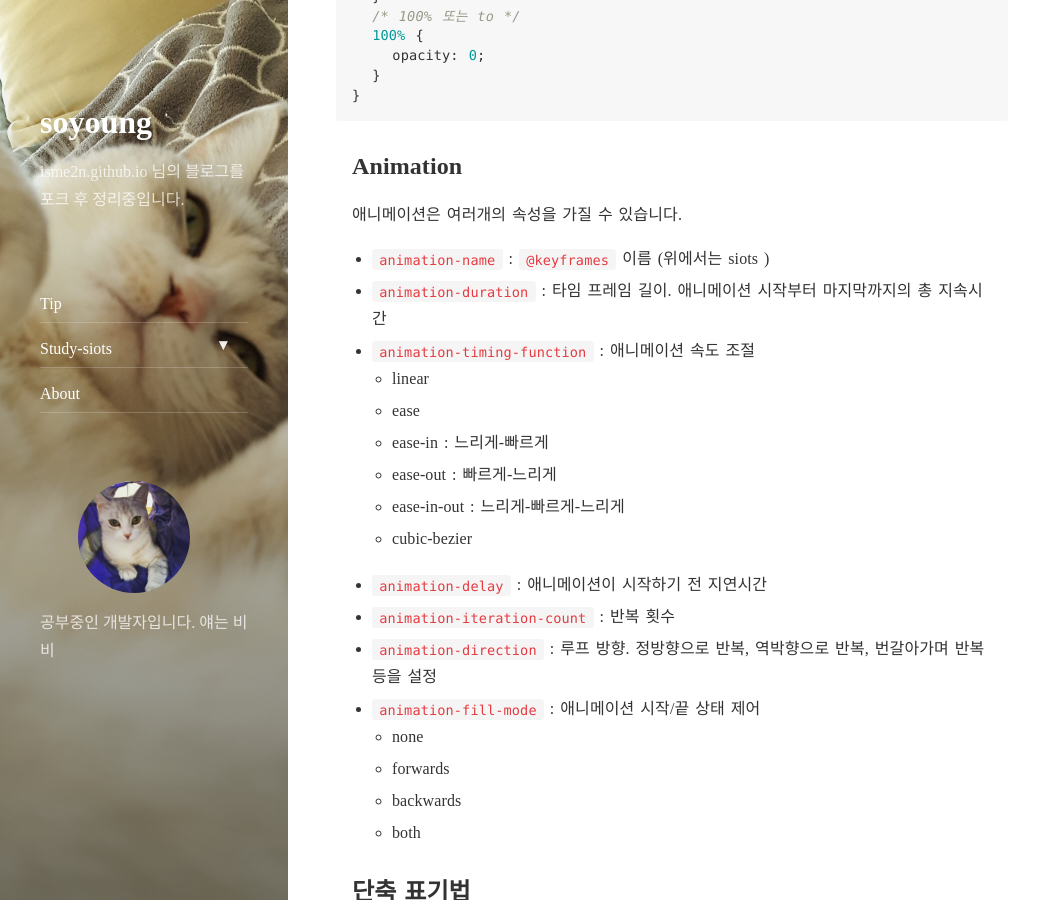
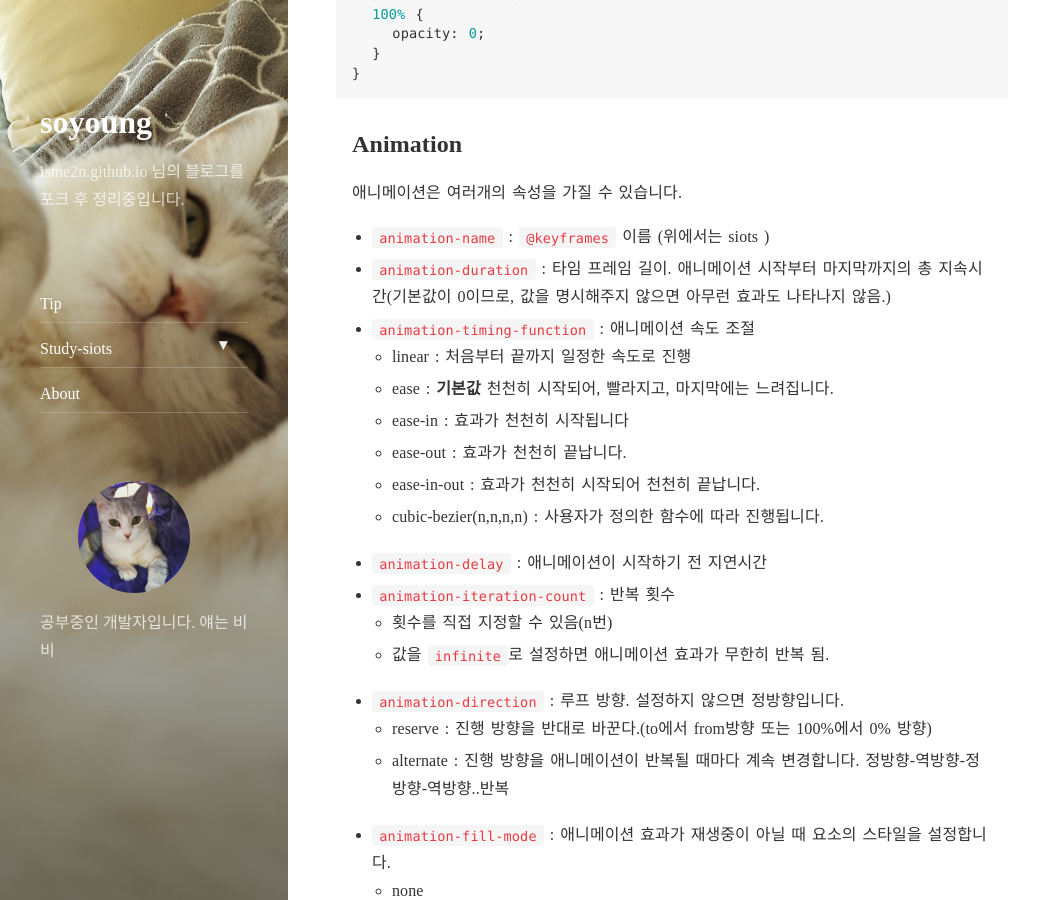
Before and after one commit to ellie-shim/ellie-shim.github.io, a Jekyll site: the page built from _posts/2019-01-29-siots-topic-translate-animation-.markdown, in a window 1280 px wide and 900 px high, scrolled down 3733 px. Shown: the whole window, without its empty margins (0-1048 px from the left). Built offline with Jekyll 4.4.1, drawn with Linux system fonts in a browser that asks for light colours; nearby versions of some CDN libraries; comment, search, counter and statistics services are not loaded; some of the changed text lies outside the part shown.

Commit message:
이미지 링크 수정

```diff
--- a/_posts/2019-01-29-siots-topic-translate-animation-.markdown
+++ b/_posts/2019-01-29-siots-topic-translate-animation-.markdown
@@ -33,11 +33,11 @@ CSS3에서는 `transform` 속성을 사용하여 요소의 스타일을 자유
 	<tbody>
 		<tr>
 			<th>속성</th>
-			<th><img alt="ie" class="icon" src="/img/icon-ie.png"></th>
-			<th><img alt="chrome" class="icon" src="/img/icon-chrome.png"></th>
-			<th><img alt="firefox" class="icon" src="/img/icon-firefox.png"></th>
-			<th><img alt="safari" class="icon" src="/img/icon-safari.png"></th>
-			<th><img alt="opera" class="icon" src="/img/icon-opera.png"></th>
+			<th><img alt="ie" class="icon" src="https://github.com/bbgrams/bbgrams.github.io/blob/master/assets/img//icon-ie.png"></th>
+			<th><img alt="chrome" class="icon" src="https://github.com/bbgrams/bbgrams.github.io/blob/master/assets/img//icon-chrome.png"></th>
+			<th><img alt="firefox" class="icon" src="https://github.com/bbgrams/bbgrams.github.io/blob/master/assets/img//icon-firefox.png"></th>
+			<th><img alt="safari" class="icon" src="https://github.com/bbgrams/bbgrams.github.io/blob/master/assets/img//icon-safari.png"></th>
+			<th><img alt="opera" class="icon" src="https://github.com/bbgrams/bbgrams.github.io/blob/master/assets/img//icon-opera.png"></th>
 		</tr>
 		<tr>
 			<td>
@@ -79,20 +79,16 @@ CSS 속성을 변경할 때, 변경이 즉시 영향을 미치게 하는 대신
 
 ## 속성
 
-- `transition`
-  - 단축 표기법으로 아래의 속성들을 한 줄에 정의할 수 있음
-- `transition-delay`
-  - 전환 효과가 나타나기 전까지의 지연 시간
-- `transition-duration`
-  - transition이 일어나는 지속 시간을 명시합니다.
+- `transition` : 단축 표기법으로 아래의 속성들을 한 줄에 정의할 수 있음
+- `transition-delay` : 전환 효과가 나타나기 전까지의 지연 시간
+- `transition-duration` : transition이 일어나는 지속 시간을 명시합니다.
 - `transition-property`
 
   - transition을 적용해야 하는 CSS속성의 이름을 명시합니다. 여기에 나열 된 속성들만 transition하는 동안 움직입니다.
   - 나열되지않은 속성의 변화는 보통 때와 같이 즉시 일어납니다.
   - `all`이라는 값을 주면 적용되는 모든 변화가 선택됩니다.
 
-- `transition-timing-function`
-  - transition의 속도를 조절합니다
+- `transition-timing-function` : transition의 속도를 조절합니다
   - ease : **기본값**, 전환효과가 천천히 시작되어, 빨라지고, 마지막엔 다시 느려짐
   - linear : 일정한 속도로 진행
   - ease-in : 전환효과가 느리게 시작함
@@ -135,11 +131,11 @@ CSS 속성을 변경할 때, 변경이 즉시 영향을 미치게 하는 대신
 	<tbody>
 		<tr>
 			<th style="width: 25%;">속성</th>
-			<th><img alt="ie" class="icon" src="/img/icon-ie.png"></th>
-			<th><img alt="chrome" class="icon" src="/img/icon-chrome.png"></th>
-			<th><img alt="firefox" class="icon" src="/img/icon-firefox.png"></th>
-			<th><img alt="safari" class="icon" src="/img/icon-safari.png"></th>
-			<th><img alt="opera" class="icon" src="/img/icon-opera.png"></th>
+			<th><img alt="ie" class="icon" src="https://github.com/bbgrams/bbgrams.github.io/blob/master/assets/img//icon-ie.png"></th>
+			<th><img alt="chrome" class="icon" src="https://github.com/bbgrams/bbgrams.github.io/blob/master/assets/img//icon-chrome.png"></th>
+			<th><img alt="firefox" class="icon" src="https://github.com/bbgrams/bbgrams.github.io/blob/master/assets/img//icon-firefox.png"></th>
+			<th><img alt="safari" class="icon" src="https://github.com/bbgrams/bbgrams.github.io/blob/master/assets/img//icon-safari.png"></th>
+			<th><img alt="opera" class="icon" src="https://github.com/bbgrams/bbgrams.github.io/blob/master/assets/img//icon-opera.png"></th>
 		</tr>
 		<tr>
 			<td>
@@ -206,22 +202,27 @@ CSS 속성을 변경할 때, 변경이 즉시 영향을 미치게 하는 대신
 
 - `animation-name` : `@keyframes` 이름 (위에서는 siots
   )
-- `animation-duration` : 타임 프레임 길이. 애니메이션 시작부터 마지막까지의 총 지속시간
+- `animation-duration` : 타임 프레임 길이. 애니메이션 시작부터 마지막까지의 총 지속시간(기본값이 0이므로, 값을 명시해주지 않으면 아무런 효과도 나타나지 않음.)
 - `animation-timing-function` : 애니메이션 속도 조절
-  - linear
-  - ease
-  - ease-in : 느리게-빠르게
-  - ease-out : 빠르게-느리게
-  - ease-in-out : 느리게-빠르게-느리게
-  - cubic-bezier
+  - linear : 처음부터 끝까지 일정한 속도로 진행
+  - ease : **기본값** 천천히 시작되어, 빨라지고, 마지막에는 느려집니다.
+  - ease-in : 효과가 천천히 시작됩니다
+  - ease-out : 효과가 천천히 끝납니다.
+  - ease-in-out : 효과가 천천히 시작되어 천천히 끝납니다.
+  - cubic-bezier(n,n,n,n) : 사용자가 정의한 함수에 따라 진행됩니다.
 - `animation-delay` : 애니메이션이 시작하기 전 지연시간
 - `animation-iteration-count` : 반복 횟수
-- `animation-direction` : 루프 방향. 정방향으로 반복, 역박향으로 반복, 번갈아가며 반복 등을 설정
-- `animation-fill-mode` : 애니메이션 시작/끝 상태 제어
+  - 횟수를 직접 지정할 수 있음(n번)
+  - 값을 `infinite`로 설정하면 애니메이션 효과가 무한히 반복 됨.
+- `animation-direction` : 루프 방향. 설정하지 않으면 정방향입니다.
+  - reserve : 진행 방향을 반대로 바꾼다.(to에서 from방향 또는 100%에서 0% 방향)
+  - alternate : 진행 방향을 애니메이션이 반복될 때마다 계속 변경합니다. 정방향-역방향-정방향-역방향..반복
+- `animation-fill-mode` : 애니메이션 효과가 재생중이 아닐 때 요소의 스타일을 설정합니다.
   - none
   - forwards
   - backwards
   - both
+- `animation-play-state` : 애니메이션 효과의 재생 상태를 설정합니다.
 
 ## 단축 표기법
 
@@ -310,11 +311,11 @@ animation
 	<tbody>
 		<tr>
 			<th style="width: 25%;">속성</th>
-			<th><img alt="ie" class="icon" src="/img/icon-ie.png"></th>
-			<th><img alt="chrome" class="icon" src="/img/icon-chrome.png"></th>
-			<th><img alt="firefox" class="icon" src="/img/icon-firefox.png"></th>
-			<th><img alt="safari" class="icon" src="/img/icon-safari.png"></th>
-			<th><img alt="opera" class="icon" src="/img/icon-opera.png"></th>
+			<th><img alt="ie" class="icon" src="https://github.com/bbgrams/bbgrams.github.io/blob/master/assets/img//icon-ie.png"></th>
+			<th><img alt="chrome" class="icon" src="https://github.com/bbgrams/bbgrams.github.io/blob/master/assets/img//icon-chrome.png"></th>
+			<th><img alt="firefox" class="icon" src="https://github.com/bbgrams/bbgrams.github.io/blob/master/assets/img//icon-firefox.png"></th>
+			<th><img alt="safari" class="icon" src="https://github.com/bbgrams/bbgrams.github.io/blob/master/assets/img//icon-safari.png"></th>
+			<th><img alt="opera" class="icon" src="https://github.com/bbgrams/bbgrams.github.io/blob/master/assets/img//icon-opera.png"></th>
 		</tr>
 		<tr>
 			<td>
```
